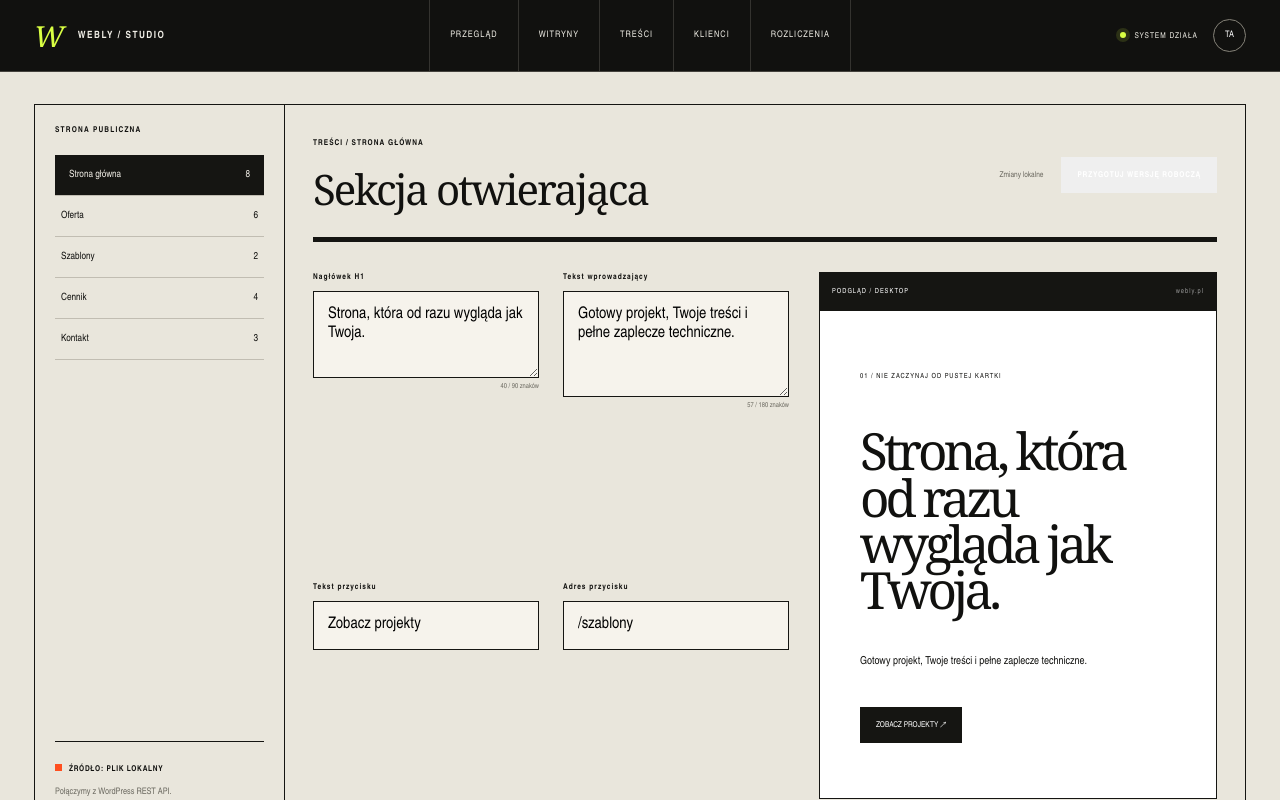
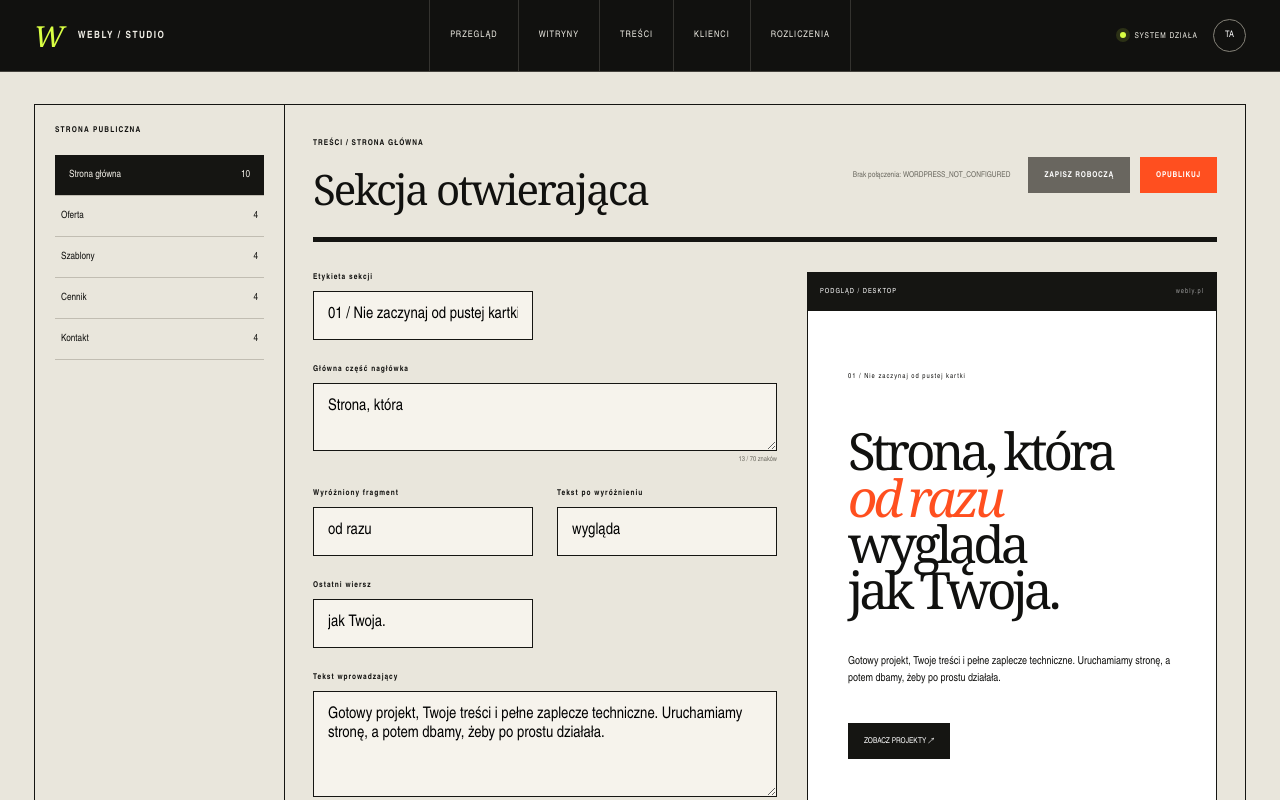
Before and after one commit to tadek24/webly-platform, a Next.js app: page /panel/tresci in a window 1280 px wide. Shown: the top 800 px of the page. Built offline with nearby package versions, Linux system fonts and the light colour scheme; no server answers.

Commit message:
Enable draft and publish controls

```diff
--- a/src/components/content-workspace.tsx
+++ b/src/components/content-workspace.tsx
@@ -1,34 +1,88 @@
 "use client";
 
-import { useState } from "react";
+import { useEffect, useState } from "react";
+import { DEFAULT_MARKETING_CONTENT, type MarketingContentKey, type MarketingHeroContent } from "@/lib/marketing-content";
+
+const pages: Array<{ key: MarketingContentKey; label: string }> = [
+  { key: "home.hero", label: "Strona główna" }, { key: "offer.hero", label: "Oferta" }, { key: "templates.hero", label: "Szablony" }, { key: "pricing.hero", label: "Cennik" }, { key: "contact.hero", label: "Kontakt" },
+];
 
 export function ContentWorkspace() {
-  const [headline, setHeadline] = useState("Strona, która od razu wygląda jak Twoja.");
-  const [lead, setLead] = useState("Gotowy projekt, Twoje treści i pełne zaplecze techniczne.");
-  const [status, setStatus] = useState("Zmiany lokalne");
+  const [selectedKey, setSelectedKey] = useState<MarketingContentKey>("home.hero");
+  const [content, setContent] = useState<MarketingHeroContent>(DEFAULT_MARKETING_CONTENT["home.hero"]);
+  const [status, setStatus] = useState("Łączenie z WordPressem…");
+  const [busy, setBusy] = useState(true);
 
-  function prepareDraft() {
-    setStatus("Wersja robocza przygotowana — zapis podłączymy przez WordPress API");
+  async function loadContent(key: MarketingContentKey) {
+    setBusy(true); setStatus("Pobieranie wersji roboczej…");
+    try {
+      const response = await fetch(`/api/content/marketing?key=${encodeURIComponent(key)}&status=draft`, { cache: "no-store" });
+      const data = await response.json() as { content?: Partial<MarketingHeroContent>; error?: string };
+      setContent({ ...DEFAULT_MARKETING_CONTENT[key], ...(data.content ?? {}) });
+      setStatus(response.ok ? "Połączono z WordPressem" : `Brak połączenia: ${data.error ?? "sprawdź konfigurację"}`);
+    } catch { setContent(DEFAULT_MARKETING_CONTENT[key]); setStatus("WordPress jest chwilowo niedostępny"); }
+    finally { setBusy(false); }
   }
 
+  useEffect(() => {
+    let active = true;
+    fetch("/api/content/marketing?key=home.hero&status=draft", { cache: "no-store" })
+      .then(async (response) => ({ response, data: await response.json() as { content?: Partial<MarketingHeroContent>; error?: string } }))
+      .then(({ response, data }) => {
+        if (!active) return;
+        setContent({ ...DEFAULT_MARKETING_CONTENT["home.hero"], ...(data.content ?? {}) });
+        setStatus(response.ok ? "Połączono z WordPressem" : `Brak połączenia: ${data.error ?? "sprawdź konfigurację"}`);
+      })
+      .catch(() => { if (active) setStatus("WordPress jest chwilowo niedostępny"); })
+      .finally(() => { if (active) setBusy(false); });
+    return () => { active = false; };
+  }, []);
+
+  function choosePage(key: MarketingContentKey) { setSelectedKey(key); void loadContent(key); }
+  function update(field: keyof MarketingHeroContent, value: string) { setContent((current) => ({ ...current, [field]: value })); setStatus("Niezapisane zmiany"); }
+
+  async function saveDraft(showStatus = true) {
+    setBusy(true); if (showStatus) setStatus("Zapisywanie wersji roboczej…");
+    try {
+      const response = await fetch("/api/content/marketing", { method: "PUT", headers: { "Content-Type": "application/json" }, body: JSON.stringify({ key: selectedKey, content }) });
+      const data = await response.json() as { error?: string };
+      if (!response.ok) throw new Error(data.error ?? "Nie udało się zapisać.");
+      if (showStatus) setStatus("Wersja robocza zapisana w WordPressie");
+      return true;
+    } catch (error) { setStatus(error instanceof Error ? `Błąd: ${error.message}` : "Błąd zapisu"); return false; }
+    finally { setBusy(false); }
+  }
+
+  async function publish() {
+    setStatus("Zapisywanie i publikowanie…");
+    if (!(await saveDraft(false))) return;
+    setBusy(true);
+    try {
+      const response = await fetch("/api/content/marketing", { method: "POST", headers: { "Content-Type": "application/json" }, body: JSON.stringify({ key: selectedKey }) });
+      const data = await response.json() as { error?: string };
+      if (!response.ok) throw new Error(data.error ?? "Nie udało się opublikować.");
+      setStatus("Opublikowano — strona została odświeżona");
+    } catch (error) { setStatus(error instanceof Error ? `Błąd: ${error.message}` : "Błąd publikacji"); }
+    finally { setBusy(false); }
+  }
+
+  const isHome = selectedKey === "home.hero";
   return (
     <div className="content-workspace">
-      <aside className="content-tree">
-        <span>STRONA PUBLICZNA</span>
-        <button className="active">Strona główna <b>8</b></button><button>Oferta <b>6</b></button><button>Szablony <b>2</b></button><button>Cennik <b>4</b></button><button>Kontakt <b>3</b></button>
-        <div className="source-state"><i /><strong>Źródło: plik lokalny</strong><p>Połączymy z WordPress REST API.</p></div>
+      <aside className="content-tree"><span>STRONA PUBLICZNA</span>
+        {pages.map((page) => <button key={page.key} className={selectedKey === page.key ? "active" : ""} onClick={() => choosePage(page.key)} disabled={busy}>{page.label}<b>{Object.keys(DEFAULT_MARKETING_CONTENT[page.key]).length}</b></button>)}
+        <div className="source-state"><i className={status.startsWith("Połączono") || status.startsWith("Opublikowano") ? "connected" : ""} /><strong>Źródło: WordPress</strong><p>webly.skillup-szkolenia.pl</p></div>
       </aside>
       <section className="content-editor">
-        <header><div><span>TREŚCI / STRONA GŁÓWNA</span><h1>Sekcja otwierająca</h1></div><div><small>{status}</small><button onClick={prepareDraft}>PRZYGOTUJ WERSJĘ ROBOCZĄ</button></div></header>
-        <div className="editor-grid">
-          <form>
-            <label><span>Nagłówek H1</span><textarea rows={3} value={headline} onChange={(event) => setHeadline(event.target.value)} /><small>{headline.length} / 90 znaków</small></label>
-            <label><span>Tekst wprowadzający</span><textarea rows={4} value={lead} onChange={(event) => setLead(event.target.value)} /><small>{lead.length} / 180 znaków</small></label>
-            <label><span>Tekst przycisku</span><input defaultValue="Zobacz projekty" /></label>
-            <label><span>Adres przycisku</span><input defaultValue="/szablony" /></label>
-          </form>
-          <div className="live-preview"><div className="preview-bar"><span>PODGLĄD / DESKTOP</span><i>webly.pl</i></div><div className="preview-body"><small>01 / NIE ZACZYNAJ OD PUSTEJ KARTKI</small><h2>{headline}</h2><p>{lead}</p><button>Zobacz projekty ↗</button></div></div>
-        </div>
+        <header><div><span>TREŚCI / {pages.find((page) => page.key === selectedKey)?.label.toUpperCase()}</span><h1>Sekcja otwierająca</h1></div><div><small>{status}</small><button className="draft-button" onClick={() => void saveDraft()} disabled={busy}>ZAPISZ ROBOCZĄ</button><button className="publish-button" onClick={() => void publish()} disabled={busy}>OPUBLIKUJ</button></div></header>
+        <div className="editor-grid"><form onSubmit={(event) => event.preventDefault()}>
+          <label><span>Etykieta sekcji</span><input value={content.eyebrow} onChange={(event) => update("eyebrow", event.target.value)} /></label>
+          <label className="full-field"><span>Główna część nagłówka</span><textarea rows={2} value={content.title} onChange={(event) => update("title", event.target.value)} /><small>{content.title.length} / 70 znaków</small></label>
+          <label><span>Wyróżniony fragment</span><input value={content.accent} onChange={(event) => update("accent", event.target.value)} /></label>
+          {isHome && <><label><span>Tekst po wyróżnieniu</span><input value={content.tail ?? ""} onChange={(event) => update("tail", event.target.value)} /></label><label><span>Ostatni wiersz</span><input value={content.lastLine ?? ""} onChange={(event) => update("lastLine", event.target.value)} /></label></>}
+          <label className="full-field"><span>Tekst wprowadzający</span><textarea rows={4} value={content.lead} onChange={(event) => update("lead", event.target.value)} /><small>{content.lead.length} / 220 znaków</small></label>
+          {isHome && <><label><span>Tekst głównego przycisku</span><input value={content.primaryLabel ?? ""} onChange={(event) => update("primaryLabel", event.target.value)} /></label><label><span>Adres głównego przycisku</span><input value={content.primaryHref ?? ""} onChange={(event) => update("primaryHref", event.target.value)} /></label><label><span>Tekst drugiego przycisku</span><input value={content.secondaryLabel ?? ""} onChange={(event) => update("secondaryLabel", event.target.value)} /></label><label><span>Adres drugiego przycisku</span><input value={content.secondaryHref ?? ""} onChange={(event) => update("secondaryHref", event.target.value)} /></label></>}
+        </form><div className="live-preview"><div className="preview-bar"><span>PODGLĄD / DESKTOP</span><i>webly.pl</i></div><div className="preview-body"><small>{content.eyebrow}</small><h2>{content.title}<em>{content.accent}</em>{isHome && <>{content.tail}<br />{content.lastLine}</>}</h2><p>{content.lead}</p><button>{content.primaryLabel ?? "Zobacz więcej"} ↗</button></div></div></div>
       </section>
     </div>
   );
```
